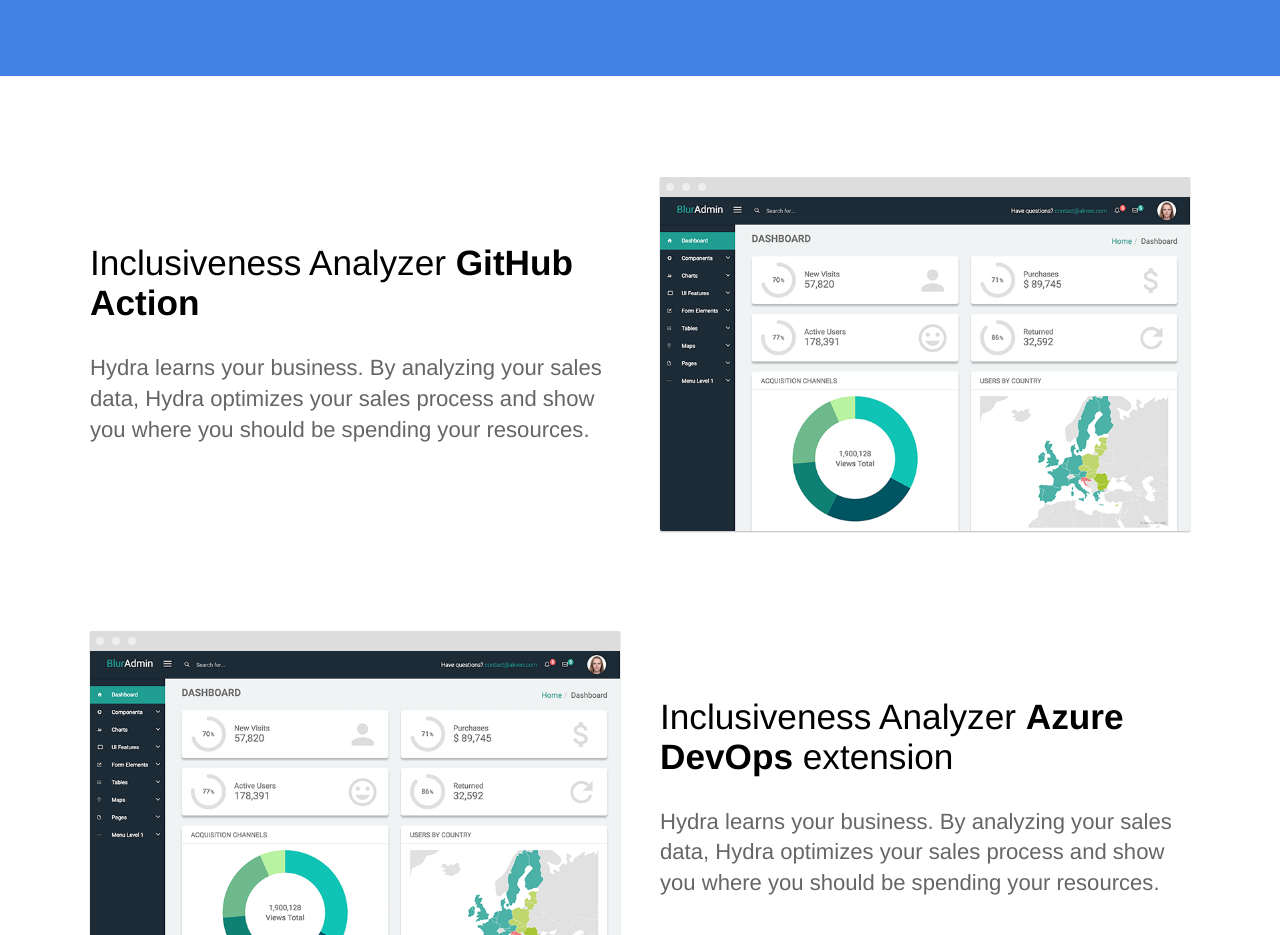
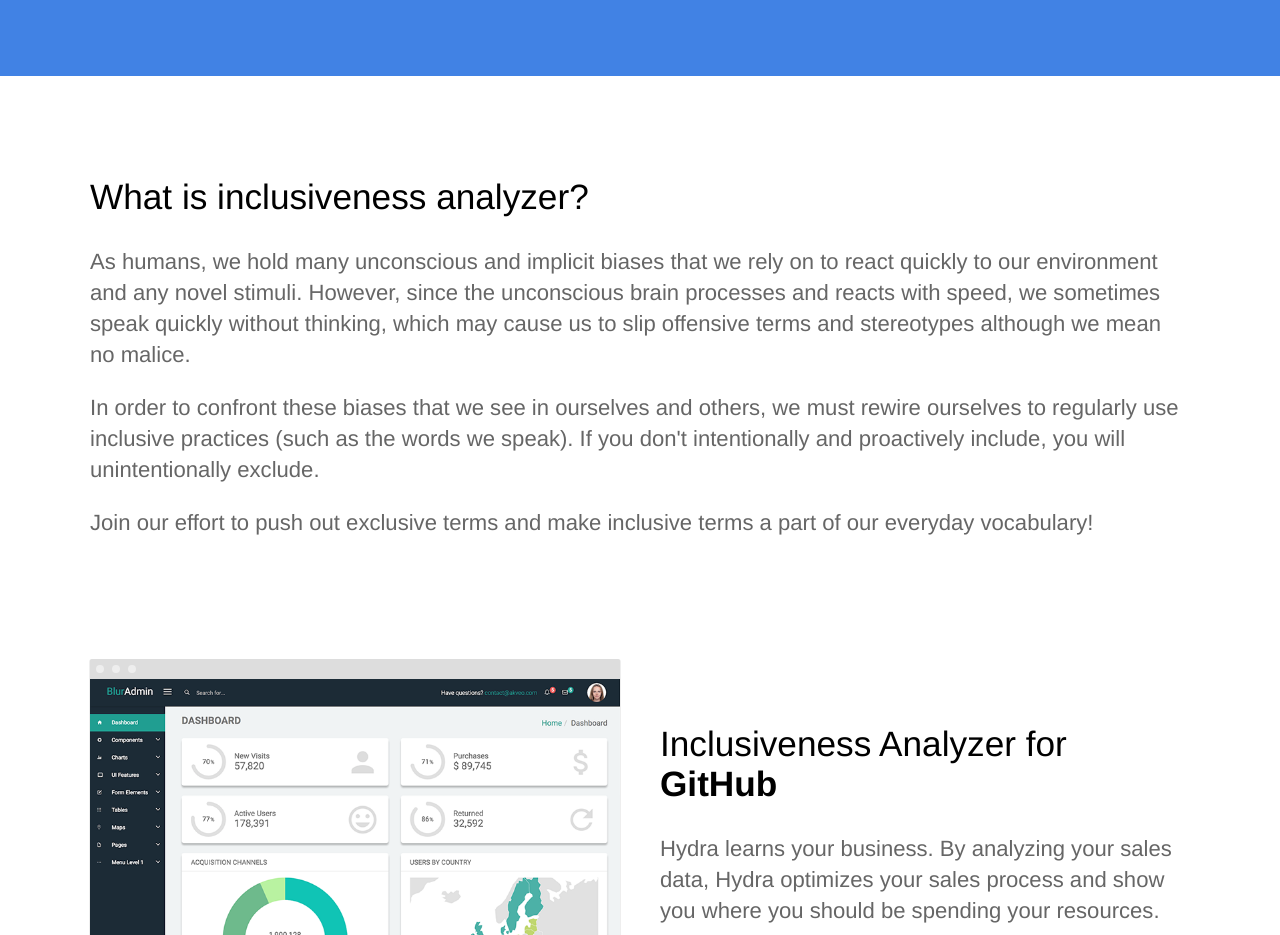
Before and after one commit to microsoft/InclusivenessAnalyzer, a Jekyll site: the page built from docs/index.html, in a window 1280 px wide and 1400 px high, scrolled down 964 px, cut to the strip 17-952 px from the top of the window. Built offline with Jekyll 4.4.1, drawn with Linux system fonts in a browser that asks for light colours; some of the changed text lies outside the part shown.

Commit message:
Added initial blurb.

```diff
--- a/docs/index.html
+++ b/docs/index.html
@@ -2,13 +2,23 @@
 title: Inclusiveness Analyzer
 description: Let's make our code inclusive!
 ---
+
 <section class="hero">
   <div class="text-container">
-		<h1 class="editable">Inclusiveness Analyzer</h1>
-		<p class="subtext editable"><strong>Let's make our code inclusive!</strong>Available as a GitHub Action, Azure DevOps extension, Visual Studio extension and a nuget package.</p>
-		<div class="cta button alt"><a href="{{ site.baseurl }}/contact/">Get Started Today</a></div>
+    <h1 class="editable">Let's make our code inclusive!</h1>
+    <p class="subtext editable">
+      Available as a GitHub Action, Azure DevOps extension, Visual Studio
+      extension and a nuget package.
+    </p>
+    <div class="cta button alt">
+      <a href="{{ site.baseurl }}/install/">Get Started Today</a>
+    </div>
     <div>
-			<img src="https://github.com/microsoft/InclusivenessAnalyzerVisualStudio/raw/main/docs/assets/intro.gif" alt="Screenshot" class="screenshot editable" />
+      <img
+        src="https://github.com/microsoft/InclusivenessAnalyzerVisualStudio/raw/main/docs/assets/intro.gif"
+        alt="Screenshot"
+        class="screenshot editable"
+      />
     </div>
   </div>
 </section>
@@ -17,11 +27,43 @@
   <section>
     <div class="container flex">
       <div class="text editable">
-				<h2>Inclusiveness Analyzer <strong>GitHub Action</strong></h2>
-				<p>Hydra learns your business. By analyzing your sales data, Hydra optimizes your sales process and show you where you should be spending your resources. </p>
+        <h2>What is inclusiveness analyzer?</h2>
+        <p>
+          As humans, we hold many unconscious and implicit biases that we rely
+          on to react quickly to our environment and any novel stimuli. However,
+          since the unconscious brain processes and reacts with speed, we
+          sometimes speak quickly without thinking, which may cause us to slip
+          offensive terms and stereotypes although we mean no malice.
+        </p>
+        <p>
+          In order to confront these biases that we see in ourselves and others,
+          we must rewire ourselves to regularly use inclusive practices (such as
+          the words we speak). If you don't intentionally and proactively
+          include, you will unintentionally exclude.
+        </p>
+        <p>
+          Join our effort to push out exclusive terms and make inclusive terms a
+          part of our everyday vocabulary!
+        </p>
+      </div>
+    </div>
+  </section>
+  <section>
+    <div class="container flex">
+      <div class="text editable">
+        <h2>Inclusiveness Analyzer for <strong>GitHub</strong></h2>
+        <p>
+          Hydra learns your business. By analyzing your sales data, Hydra
+          optimizes your sales process and show you where you should be spending
+          your resources.
+        </p>
       </div>
       <div class="image">
-				<img src="{{ site.baseurl }}/images/dashboard.png" alt="Screenshot" class="screenshot editable" />
+        <img
+          src="{{ site.baseurl }}/images/dashboard.png"
+          alt="Screenshot"
+          class="screenshot editable"
+        />
       </div>
     </div>
   </section>
@@ -29,35 +71,19 @@
   <section>
     <div class="container flex">
       <div class="text editable">
-				<h2>Inclusiveness Analyzer <strong>Azure DevOps</strong> extension</h2>
-				<p>Hydra learns your business. By analyzing your sales data, Hydra optimizes your sales process and show you where you should be spending your resources.</p>
+        <h2>Inclusiveness Analyzer for <strong>Azure DevOps</strong></h2>
+        <p>
+          Hydra learns your business. By analyzing your sales data, Hydra
+          optimizes your sales process and show you where you should be spending
+          your resources.
+        </p>
       </div>
       <div class="image">
-				<img src="{{ site.baseurl }}/images/dashboard.png" alt="Screenshot" class="screenshot editable" />
-			</div>
-		</div>
-	</section>
-
-	<section>
-		<div class="container flex">
-			<div class="text editable">
-				<h2>Inclusiveness Analyzer <strong>Visual Studio 2022</strong> extension</h2>
-				<p>Hydra learns your business. By analyzing your sales data, Hydra optimizes your sales process and show you where you should be spending your resources.</p>
-			</div>
-			<div class="image">
-				<img src="https://github.com/microsoft/InclusivenessAnalyzerVisualStudio/raw/main/docs/assets/intro.gif" alt="Screenshot" class="screenshot editable" />
-			</div>
-		</div>
-	</section>
-
-	<section>
-		<div class="container flex">
-			<div class="text editable">
-				<h2>Inclusiveness Analyzer <strong>Visual Studio 2019</strong> extension</h2>
-				<p>Hydra learns your business. By analyzing your sales data, Hydra optimizes your sales process and show you where you should be spending your resources.</p>
-			</div>
-			<div class="image">
-				<img src="https://github.com/microsoft/InclusivenessAnalyzerVisualStudio/raw/main/docs/assets/intro.gif" alt="Screenshot" class="screenshot editable" />
+        <img
+          src="{{ site.baseurl }}/images/dashboard.png"
+          alt="Screenshot"
+          class="screenshot editable"
+        />
       </div>
     </div>
   </section>
@@ -66,10 +92,58 @@
     <div class="container flex">
       <div class="text editable">
         <h2>Inclusiveness Analyzer <strong>nuget</strong> package</h2>
-				<p>Hydra learns your business. By analyzing your sales data, Hydra optimizes your sales process and show you where you should be spending your resources.</p>
+        <p>
+          Hydra learns your business. By analyzing your sales data, Hydra
+          optimizes your sales process and show you where you should be spending
+          your resources.
+        </p>
       </div>
       <div class="image">
-				<img src="https://github.com/microsoft/InclusivenessAnalyzerVisualStudio/raw/main/docs/assets/intro.gif" alt="Screenshot" class="screenshot editable" />
+        <img
+          src="https://github.com/microsoft/InclusivenessAnalyzerVisualStudio/raw/main/docs/assets/intro.gif"
+          alt="Screenshot"
+          class="screenshot editable"
+        />
+      </div>
+    </div>
+  </section>
+
+  <section>
+    <div class="container flex">
+      <div class="text editable">
+        <h2>Inclusiveness Analyzer for <strong>Visual Studio 2022</strong></h2>
+        <p>
+          Hydra learns your business. By analyzing your sales data, Hydra
+          optimizes your sales process and show you where you should be spending
+          your resources.
+        </p>
+      </div>
+      <div class="image">
+        <img
+          src="https://github.com/microsoft/InclusivenessAnalyzerVisualStudio/raw/main/docs/assets/intro.gif"
+          alt="Screenshot"
+          class="screenshot editable"
+        />
+      </div>
+    </div>
+  </section>
+
+  <section>
+    <div class="container flex">
+      <div class="text editable">
+        <h2>Inclusiveness Analyzer for <strong>Visual Studio 2019</strong></h2>
+        <p>
+          Hydra learns your business. By analyzing your sales data, Hydra
+          optimizes your sales process and show you where you should be spending
+          your resources.
+        </p>
+      </div>
+      <div class="image">
+        <img
+          src="https://github.com/microsoft/InclusivenessAnalyzerVisualStudio/raw/main/docs/assets/intro.gif"
+          alt="Screenshot"
+          class="screenshot editable"
+        />
       </div>
     </div>
   </section>
@@ -77,9 +151,18 @@
   <section class="testimonial">
     <div class="container flex">
       <div class="testimonial-block">
-				<div class="square-image"><img src="https://source.unsplash.com/6anudmpILw4/600x400" alt="Jim James" class="editable"></div>
+        <div class="square-image">
+          <img
+            src="https://source.unsplash.com/6anudmpILw4/600x400"
+            alt="Jim James"
+            class="editable"
+          />
+        </div>
         <blockquote>
-					<p class="editable">Inclusiveness Analyzer allowed us to find out areas of our code that we could make more inclusive.</p>
+          <p class="editable">
+            Inclusiveness Analyzer allowed us to find out areas of our code that
+            we could make more inclusive.
+          </p>
           <p class="editable author">Jim James - Developer at Global Corp.</p>
         </blockquote>
       </div>
@@ -88,6 +171,6 @@
 
   <section class="bottom-cta">
     <h2 class="editable">Make your code <strong>inclusive</strong> today</h2>
-		<div class="button alt"><a href="#">Get Started Today</a></div>
+    <div class="button alt"><a href="#">Get Started</a></div>
   </section>
 </div>
```
Also changed, not shown: docs/README.md. Lines whose indentation alone changed are shown as unchanged.
